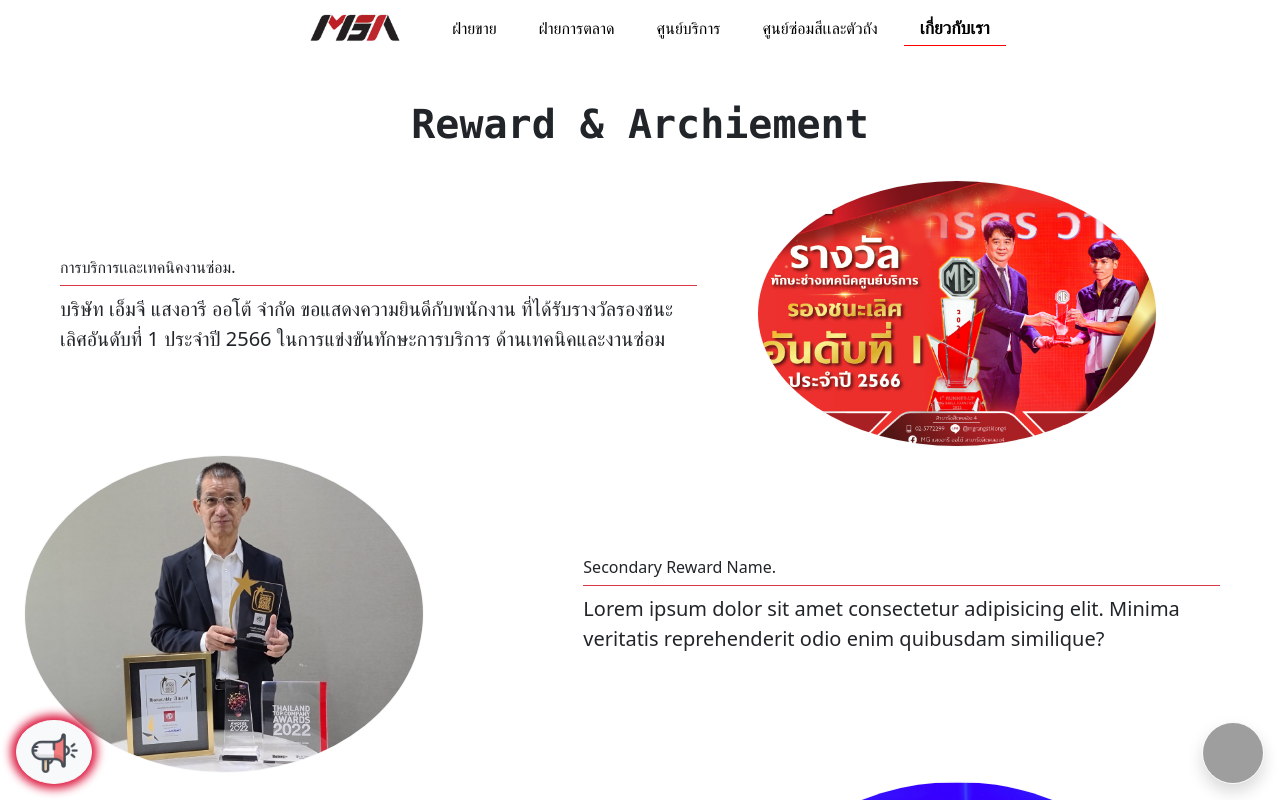
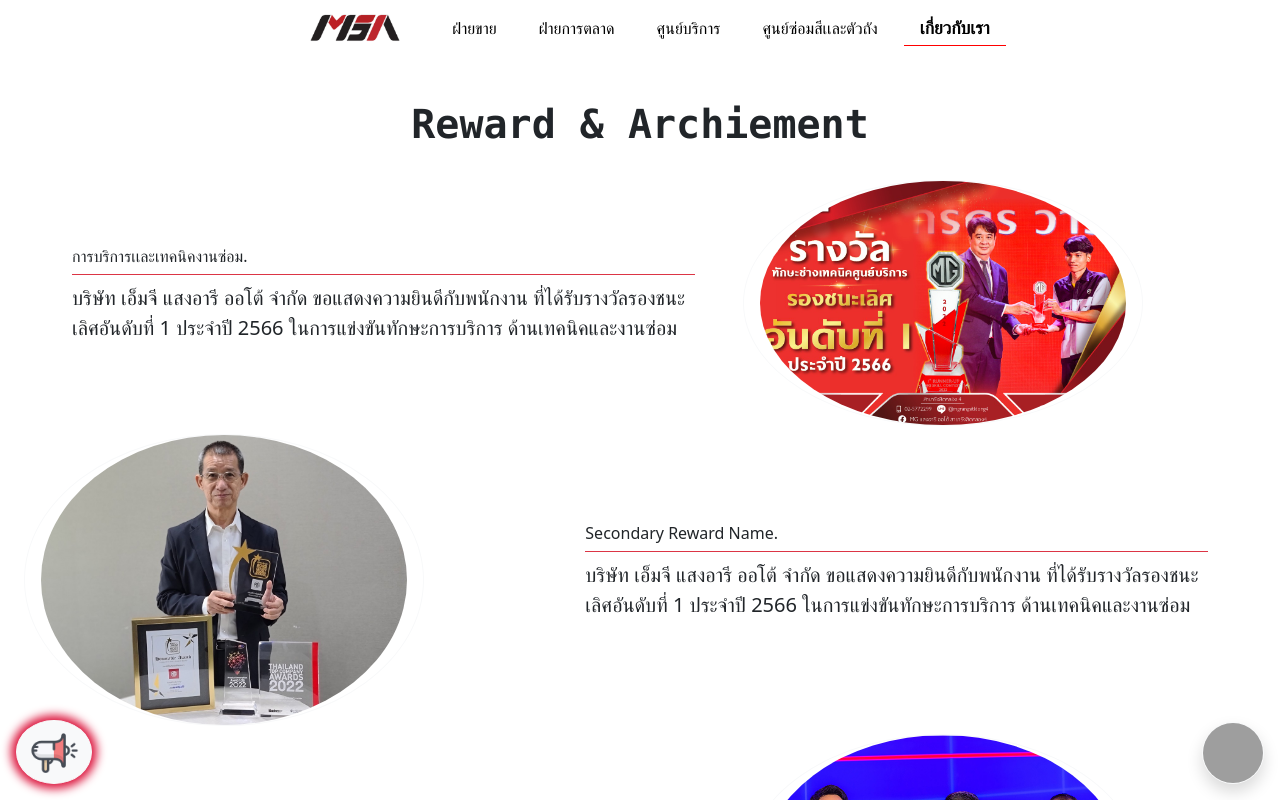
Before and after one commit to istyleT/MSA-react, a React (Create React App) app: page /Aboutus in a window 1280 px wide. Shown: the top 800 px of the page. Built offline with nearby package versions, Linux system fonts and the light colour scheme; grey boxes are pictures that could not be loaded.

Commit message:
edit : edit reward page become component

```diff
--- a/src/pages/ComponentPages/News.js
+++ b/src/pages/ComponentPages/News.js
@@ -10,7 +10,6 @@
    margin-bottom: 5vh;
    flex-direction: ${props => (props.reverse ? "row-reverse" : "row")};
    `
-
   const ActivityElement = (props) => {
     const {topicactivity, detailsactivity, imgactivityurl, reverse} = props;
     return (
@@ -26,7 +25,7 @@
     );
 };
 
-  const DataActivityList = DataActivity.map((dataactivity, index) => {
+const DataActivityList = DataActivity.map((dataactivity, index) => {
     return (
       <ActivityElement
           key={index}
--- a/src/pages/ComponentPages/Reward.js
+++ b/src/pages/ComponentPages/Reward.js
@@ -1,36 +1,47 @@
 import React from "react";
+import styled from "styled-components";
+import DataReward from "../datapage/datareward";
+
+
+const Rewardelement = styled.div`
+  display: flex;
+  align-items: center;
+  justify-content: space-evenly;
+  flex-direction: ${props => (props.reverse ? "row-reverse" : "row")};
+  `
+
+const RewardElement = (props) => {
+  const {title, content, urlimagesreward, reverse} = props;
+   return (
+   <Rewardelement reverse={reverse}>
+    <div className="col-md-7 d-flex flex-column justify-content-center p-5">
+      <h6 className="featurette-heading border-bottom border-danger pb-2">{title}</h6>
+      <p className="lead">{content}</p>
+    </div>
+    <div className="col-md-5 my-1">
+      <img loading="lazy" alt="reward" src={urlimagesreward} className="featurette-image img-fluid mx-auto border border-light  rounded-circle px-3" width="400" height="400"/>
+    </div>
+  </Rewardelement>
+   );
+}
 
 const Reward = () => {
+  const DataRewardList = DataReward.map((datareward, index) => {
+    return (
+      <RewardElement
+          key={index}
+          title={datareward.title}
+          content={datareward.content}
+          urlimagesreward={datareward.urlimagesreward}
+          reverse={datareward.reverse}
+      />
+    );
+ });
+
                     return (
 <section className="section-reward p-4 bg-white" id="sec-reward">
     <h1 className="d-flex justify-content-center p-4 fw-bold lh-1 font-monospace">Reward & Archiement</h1>
-    <div className="row featurette">
-      <div className="col-md-7 d-flex flex-column justify-content-center p-5">
-        <h6 className="featurette-heading border-bottom border-danger pb-2">การบริการเเละเทคนิคงานซ่อม.</h6>
-        <p className="lead">บริษัท เอ็มจี แสงอารี ออโต้ จำกัด ขอแสดงความยินดีกับพนักงาน ที่ได้รับรางวัลรองชนะเลิศอันดับที่ 1 ประจำปี 2566 ในการแข่งขันทักษะการบริการ ด้านเทคนิคและงานซ่อม</p>
-      </div>
-      <div className="col-md-5 my-1">
-        <img loading="lazy" alt="reward-1" src="images/msa-reward-1.jpg" className="featurette-image img-fluid mx-auto border border-light  rounded-circle " width="400" height="400"/>
-      </div>
-    </div>
-    <div className="row featurette">
-      <div className="col-md-7 order-md-2 d-flex flex-column justify-content-center p-5">
-        <h6 className="featurette-heading border-bottom border-danger pb-2">Secondary Reward Name.</h6>
-        <p className="lead">Lorem ipsum dolor sit amet consectetur adipisicing elit. Minima veritatis reprehenderit odio enim quibusdam similique?</p>
-      </div>
-      <div className="col-md-5 order-md-1 my-1">
-        <img loading="lazy" alt="reward-2" src="images/reward-1.jpeg" className="featurette-image img-fluid mx-auto border border-light  rounded-circle" width="400" height="400"/>
-      </div>
-    </div>
-    <div className="row featurette">
-      <div className="col-md-7 d-flex flex-column justify-content-center p-5">
-        <h6 className="featurette-heading border-bottom border-danger pb-2">Thrid Reward Name.</h6>
-        <p className="lead">Lorem ipsum dolor sit amet consectetur adipisicing elit. Veritatis praesentium quia quibusdam officia, tenetur mollitia!.</p>
-      </div>
-      <div className="col-md-5 order-md-1 my-1">
-        <img loading="lazy" alt="reward-3" src="images/reward-3.jpg" className="featurette-image img-fluid mx-auto border border-light rounded-circle" width="400" height="400"/>
-      </div>
-    </div>
+     {DataRewardList}
   </section>
                     );
 };
--- /dev/null
+++ b/src/pages/datapage/datareward.js
@@ -0,0 +1,21 @@
+const DataReward = [
+ {
+                     title: "การบริการเเละเทคนิคงานซ่อม.",
+                     content: "บริษัท เอ็มจี แสงอารี ออโต้ จำกัด ขอแสดงความยินดีกับพนักงาน ที่ได้รับรางวัลรองชนะเลิศอันดับที่ 1 ประจำปี 2566 ในการแข่งขันทักษะการบริการ ด้านเทคนิคและงานซ่อม",
+                     urlimagesreward: "images/msa-reward-1.jpg",
+                     reverse: false,
+ },
+ {
+                     title: "Secondary Reward Name.",
+                     content: "บริษัท เอ็มจี แสงอารี ออโต้ จำกัด ขอแสดงความยินดีกับพนักงาน ที่ได้รับรางวัลรองชนะเลิศอันดับที่ 1 ประจำปี 2566 ในการแข่งขันทักษะการบริการ ด้านเทคนิคและงานซ่อม",
+                     urlimagesreward: "images/reward-1.jpeg",
+                     reverse: true,
+ },
+ {
+                     title: "Thrid Reward Name.",
+                     content: "บริษัท เอ็มจี แสงอารี ออโต้ จำกัด ขอแสดงความยินดีกับพนักงาน ที่ได้รับรางวัลรองชนะเลิศอันดับที่ 1 ประจำปี 2566 ในการแข่งขันทักษะการบริการ ด้านเทคนิคและงานซ่อม",
+                     urlimagesreward: "images/reward-3.jpg",
+                     reverse: false,
+ },
+];
+export default DataReward;
```
